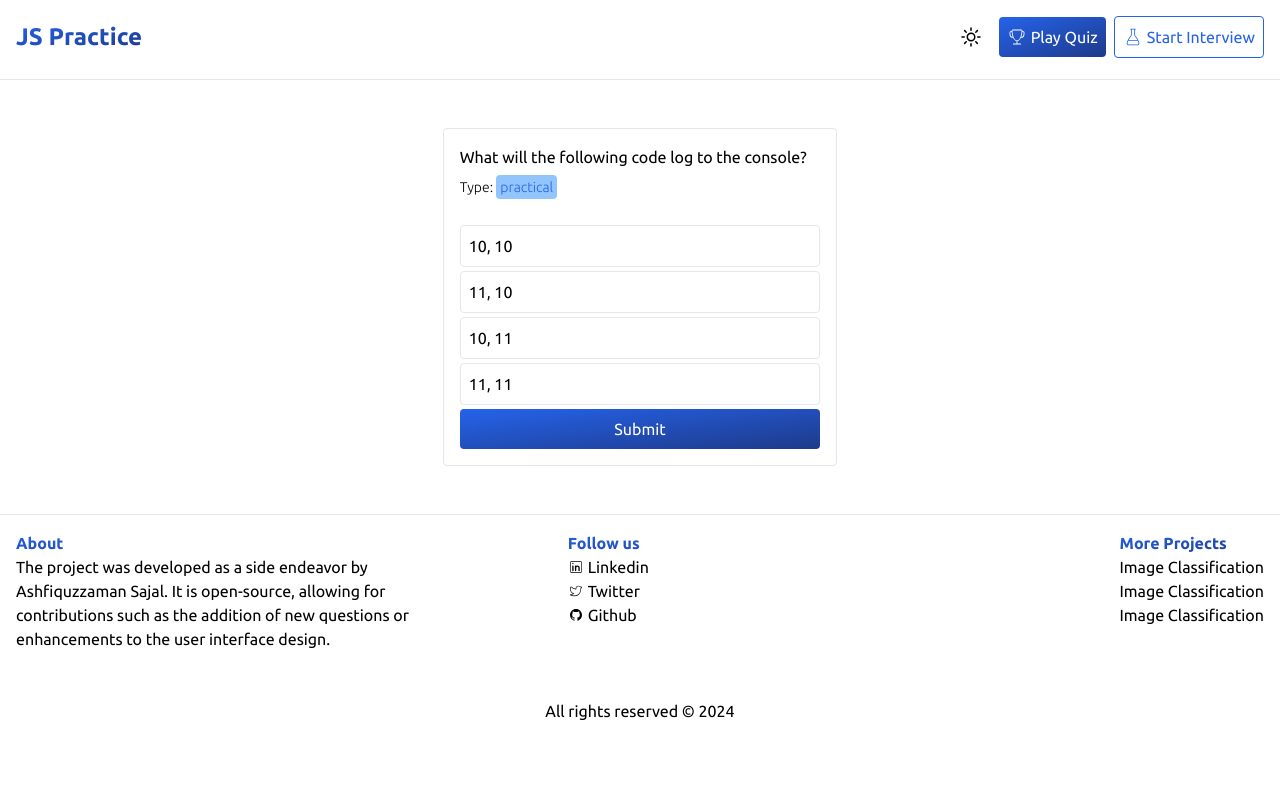
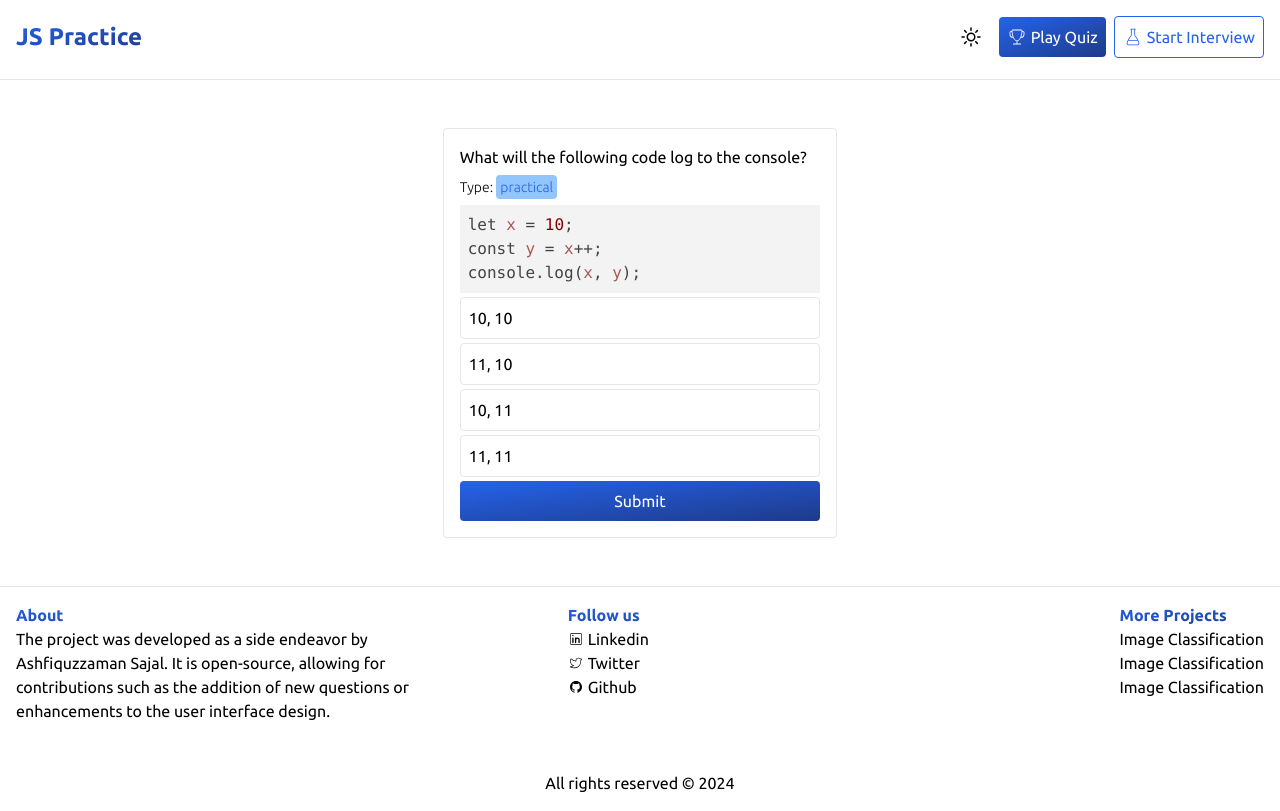
Before and after one commit to ashsajal1/js-practice-app, a React (Vite) app: page /quiz in a window 1280 px wide. Built offline with nearby package versions, Linux system fonts and the light colour scheme.

Commit message:
solved Inconsistent IDs for Quiz Content #15

```diff
--- a/src/pages/quiz.tsx
+++ b/src/pages/quiz.tsx
@@ -1,6 +1,6 @@
 import hljs from 'highlight.js';
 import 'highlight.js/styles/default.css';
-import { useEffect, useRef, useState } from "react";
+import { useEffect, useRef, useState, useCallback } from "react";
 import { cn } from '../lib/cn';
 import AnimatedPage from '../components/ui/animated-page';
 import { QuizQuestionType } from '../lib/quizzes/types';
@@ -11,54 +11,48 @@ import { useLocation } from 'react-router-dom';
 
 export default function Quiz() {
     const location = useLocation();
-    // const navigate = useNavigate();
     const dispatch = useDispatch();
     const { quizzes, loading, error } = useTypedSelector((state) => state.quiz);
     const [currentQuestionIndex, setCurrentQuestionIndex] = useState(0);
-    const [currentQuestion, setCurrentQuestion] = useState<QuizQuestionType | null>(null);
     const [isCompletedCurrentQuiz, setIsCompletedCurrentQuiz] = useState(false);
     const [selectedOption, setSelectedOption] = useState('');
     const [isRightAnswer, setIsRightAnswer] = useState(false);
+    const [quizQuestions, setQuizQuestions] = useState<QuizQuestionType[]>([]);
     const searchParams = new URLSearchParams(location.search);
     const lang = searchParams.get('lang') || '';
-    const quizQuestions = quizzes.filter(quiz => quiz.lang.toLowerCase().includes(lang.toLowerCase()))
+
+    // console.log(quizQuestions)
 
     const preRef = useRef<HTMLPreElement>(null);
-
-    // console.log(lang)
 
     useEffect(() => {
         dispatch(getAllQuiz());
     }, [dispatch]);
 
     useEffect(() => {
-        if (preRef.current) {
-          hljs.highlightElement(preRef.current);
-        }
-      }, [currentQuestionIndex, currentQuestion?.code]);
+        setQuizQuestions(quizzes.filter(quiz => quiz.lang.toLowerCase().includes(lang.toLowerCase())));
+    }, [quizzes, lang]);
 
-    // console.log(quizQuestions)
+    const currentQuestion = quizQuestions[currentQuestionIndex];
+    // console.log(currentQuestion)
 
     useEffect(() => {
-        if (quizQuestions.length > currentQuestionIndex) {
-            setCurrentQuestion(quizQuestions[currentQuestionIndex]);
-        } else {
-            setCurrentQuestionIndex(0);
-            setCurrentQuestion(quizQuestions[0]);
+        if (preRef.current && currentQuestion?.code) {
+            hljs.highlightElement(preRef.current);
         }
-    }, [currentQuestionIndex, quizQuestions]);
+    }, [currentQuestion?.code]);
 
-    const handleNextQuestion = () => {
-        setCurrentQuestionIndex(prevIndex => prevIndex + 1);
+    const handleNextQuestion = useCallback(() => {
+        setCurrentQuestionIndex(prevIndex => (prevIndex + 1) % quizQuestions.length);
         setIsCompletedCurrentQuiz(false);
         setIsRightAnswer(false);
         setSelectedOption('');
-    };
+    }, [quizQuestions.length]);
 
-    const handleSubmit = () => {
+    const handleSubmit = useCallback(() => {
         setIsCompletedCurrentQuiz(true);
         setIsRightAnswer(currentQuestion?.answer === selectedOption);
-    };
+    }, [currentQuestion?.answer, selectedOption]);
 
     if (loading) {
         return <div>Loading...</div>;
@@ -102,7 +96,7 @@ export default function Quiz() {
                     <p className='py-2 text-sm font-extralight dark:text-white'>
                         Type: <span className='text-sm bg-blue-300 rounded p-1 text-blue-600'>{currentQuestion?.type}</span>
                     </p>
-                    <pre ref={preRef} className={`text-wrap p-2 ${currentQuestion?.code? '':'hidden'}`}><code>{currentQuestion?.code}</code></pre>
+                    <pre ref={preRef} className={`text-wrap p-2 ${currentQuestion?.code ? '' : 'hidden'}`}><code>{currentQuestion?.code}</code></pre>
                     <div>
                         {currentQuestion?.options?.map((option, index) => (
                             <div
```
